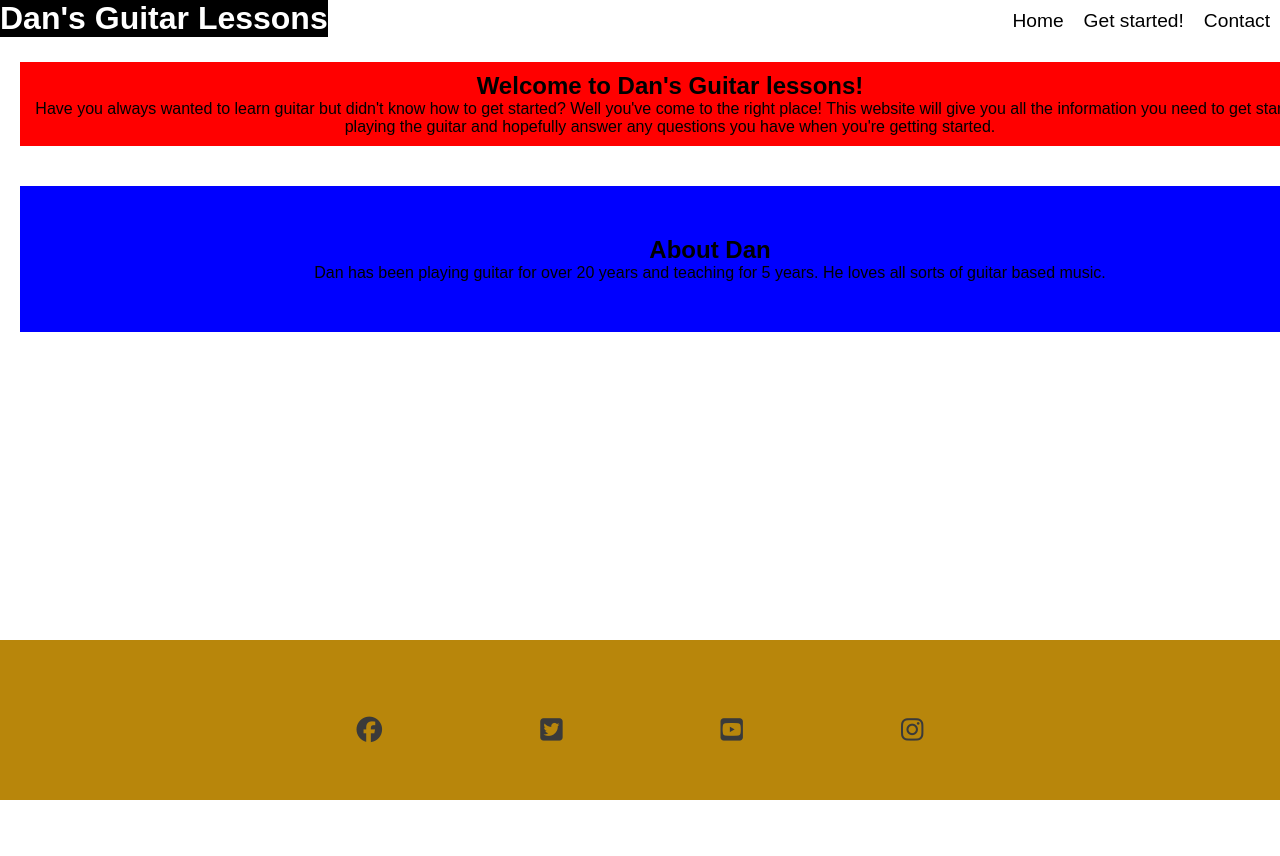
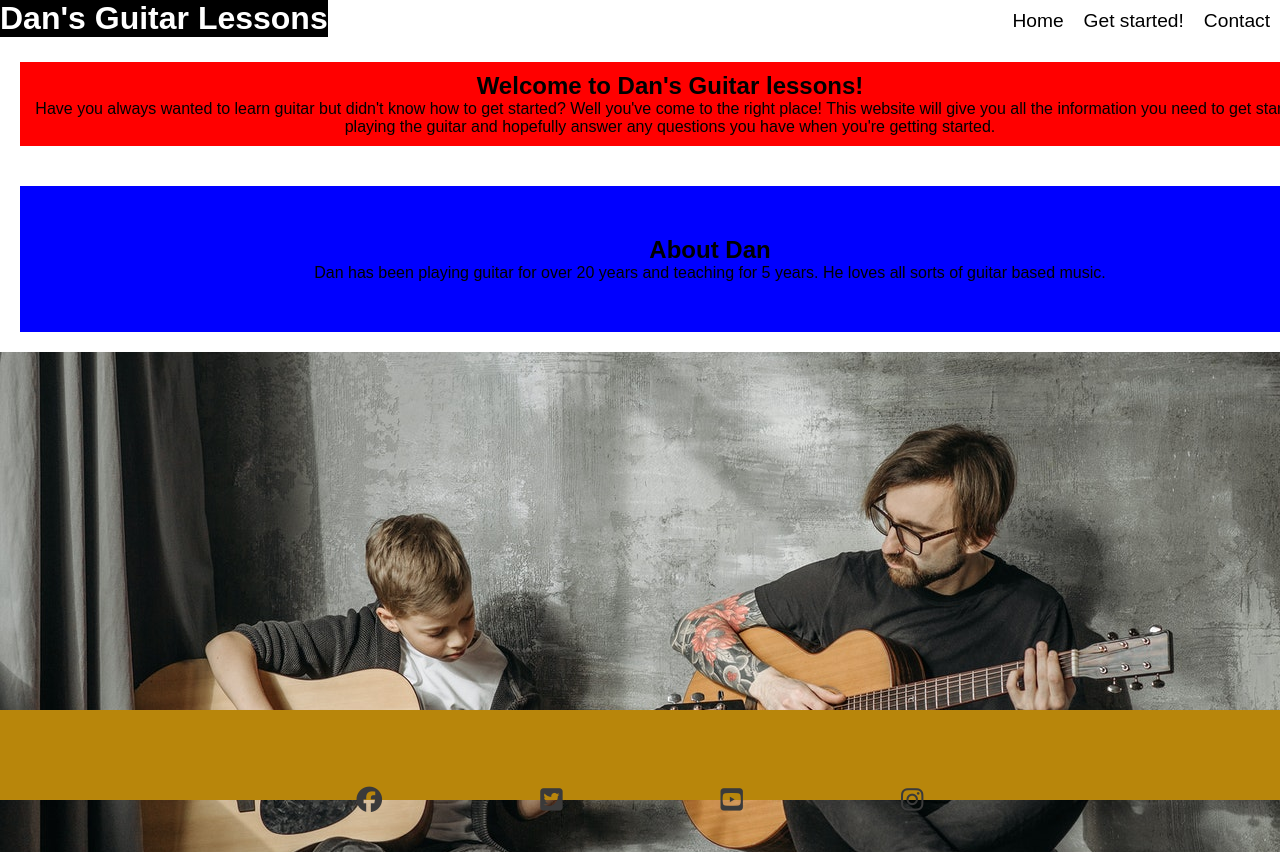
Before and after one commit to dmillar93/Dans-Guitar-Lessons, a plain HTML site: page index.html in a window 1280 px wide. Shown: the top 856 px of the page. Before the commit the page ends 800 px from the top, so only its background shows below. Drawn offline with Linux system fonts and the light colour scheme.

Commit message:
add main image to home page

```diff
--- a/assets/css/style.css
+++ b/assets/css/style.css
@@ -47,6 +47,7 @@ body {
     padding: 10px;
     background-color: red;
     text-align: center;
+    display: inline-block;
 }
 
 #about-text {
@@ -56,6 +57,14 @@ body {
     padding: 50px;
     background-color: blue;
     float: left;
+    display: inline-block;
+}
+
+#dan-live {
+    height: 500px;
+    width: 100%;
+    background: url(../css/images/pexels-pavel-danilyuk-7521069.jpg) no-repeat center center;
+    display: inline-block;
 }
 
 /* Footer */
@@ -63,9 +72,9 @@ body {
 /* footer */
 
 footer {
-    height: 150px;
+    height: 90px;
     position: fixed;
-    height: 20%;
+    /* height: 20%; */
     width: 100%;
     background-color: darkgoldenrod;
     left: 0;
```
Also changed, not shown: assets/css/images/pexels-pavel-danilyuk-7521069.jpg (added), assets/css/images/teacher-giving-guitar-lesson-to-young-guy-teacher-giving-guitar-lesson-to-young-guy-extracurricular-activities-tutoring-236996488.jpeg (added), index.html (line endings or trailing spaces).
